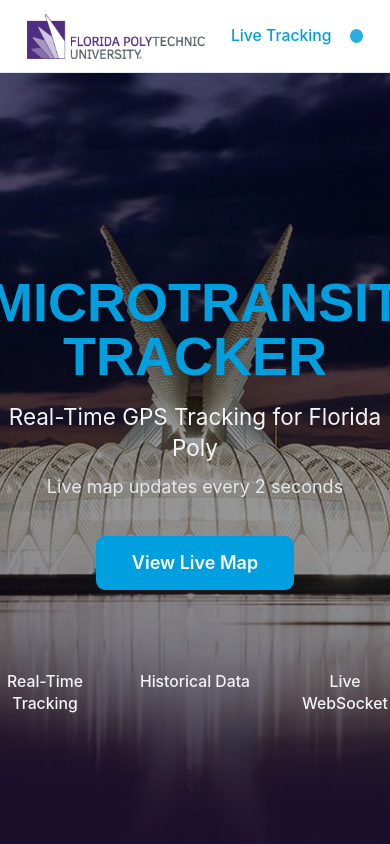
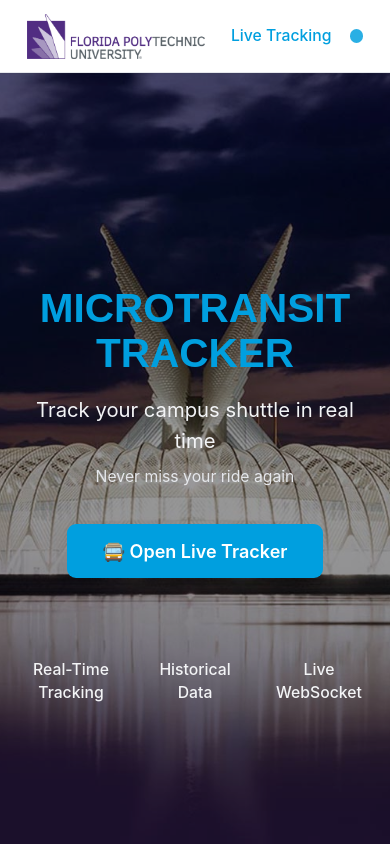
Before and after one commit to alecke04/microtransit-frontend, a Next.js app: page / in a window 390 px wide. Shown: the top 844 px of the page. Built offline with nearby package versions, Linux system fonts and the light colour scheme.

Commit message:
UX: Polish UI for production - clickable logo, better status messages, improved hero text, color legend, friendly error states

```diff
--- a/app/map/page.tsx
+++ b/app/map/page.tsx
@@ -23,8 +23,8 @@
       <Header />
       <main className="map-layout">
         <aside className="sidebar">
-          <Link href="/" className="mb-4 inline-block px-4 py-2 bg-fpuPurple text-white rounded-lg font-semibold hover:bg-fpuDark transition">
-            ← Back
+          <Link href="/" className="mb-6 inline-flex items-center gap-2 px-4 py-2 bg-fpuPurple text-white rounded-lg font-semibold hover:bg-fpuDark transition">
+            ← Home
           </Link>
           <h2>Device Status</h2>
           <ConnectionBadge connected={connected} />
--- a/app/page.tsx
+++ b/app/page.tsx
@@ -20,14 +20,14 @@
         <div className="relative z-10 w-full px-6 flex items-center justify-center">
           <div className="text-center max-w-2xl">
             <div className="mb-8">
-              <h1 className="text-5xl font-bold mb-4 text-fpuCyan">
+              <h1 className="text-4xl md:text-5xl font-bold mb-4 text-fpuCyan">
                 MicroTransit Tracker
               </h1>
-              <p className="text-xl text-gray-100 mb-2">
-                Real-Time GPS Tracking for Florida Poly
+              <p className="text-lg md:text-xl text-gray-100 mb-2">
+                Track your campus shuttle in real time
               </p>
-              <p className="text-gray-200">
-                Live map updates every 2 seconds
+              <p className="text-sm md:text-base text-gray-200">
+                Never miss your ride again
               </p>
             </div>
 
@@ -35,7 +35,7 @@
               href="/map"
               className="inline-block px-8 py-3 bg-fpuCyan text-white rounded-lg font-semibold hover:bg-fpuLight hover:shadow-lg transition-all transform hover:scale-105"
             >
-              View Live Map
+              🚍 Open Live Tracker
             </Link>
 
             <div className="mt-16 grid grid-cols-3 gap-8 max-w-2xl mx-auto text-sm">
--- a/components/DeviceStatusPanel.tsx
+++ b/components/DeviceStatusPanel.tsx
@@ -53,12 +53,12 @@
 
         <div className="flex justify-between">
           <span className="text-fpuMedium font-medium">Speed:</span>
-          <span className="text-fpuPurple font-mono">{location?.speed?.toFixed(1) ?? "-"} km/h</span>
+          <span className="text-fpuPurple font-mono">{location?.speed !== undefined && location?.speed !== null ? `${location.speed.toFixed(1)} km/h` : "Acquiring GPS..."}</span>
         </div>
 
         <div className="flex justify-between">
           <span className="text-fpuMedium font-medium">Accuracy:</span>
-          <span className="text-fpuPurple font-mono">{location?.accuracy?.toFixed(1) ?? "-"} m</span>
+          <span className="text-fpuPurple font-mono">{location?.accuracy !== undefined && location?.accuracy !== null ? `±${location.accuracy.toFixed(1)}m` : "Acquiring GPS..."}</span>
         </div>
 
         <div className="flex justify-between">
@@ -80,9 +80,18 @@
 
       <div className="text-xs text-fpuMedium bg-fpuBg rounded p-3 border border-fpuLight">
         <p className="font-medium mb-2">Speed Legend:</p>
-        <p>0-5 km/h = Stopped</p>
-        <p> 5-25 km/h = Moving</p>
-        <p>[RED_DOT] 25+ km/h = Fast</p>
+        <div className="flex items-center gap-2 mb-1">
+          <div className="w-2 h-2 bg-green-500 rounded-full"></div>
+          <p>0-5 km/h = Stopped</p>
+        </div>
+        <div className="flex items-center gap-2 mb-1">
+          <div className="w-2 h-2 bg-orange-500 rounded-full"></div>
+          <p>5-25 km/h = Moving</p>
+        </div>
+        <div className="flex items-center gap-2">
+          <div className="w-2 h-2 bg-red-600 rounded-full"></div>
+          <p>25+ km/h = Fast</p>
+        </div>
       </div>
     </div>
   );
--- a/components/Header.tsx
+++ b/components/Header.tsx
@@ -1,16 +1,18 @@
 "use client";
+
+import Link from "next/link";
 
 export default function Header() {
   return (
     <header className="bg-white border-b border-gray-200 shadow-sm sticky top-0 z-50">
       <div className="w-full px-6 py-3 flex items-center justify-between">
-        <div className="flex items-center flex-shrink-0">
+        <Link href="/" className="flex items-center flex-shrink-0 hover:opacity-80 transition-opacity">
           <img
             src="/FLPolyFullLogo_RGB-FC-1024x259.png"
             alt="Florida Polytechnic University"
-            className="h-10 w-auto"
+            className="h-10 w-auto cursor-pointer"
           />
-        </div>
+        </Link>
         <div className="flex items-center gap-4 flex-shrink-0 ml-auto">
           <span className="text-sm font-medium text-fpuCyan">Live Tracking</span>
           <div className="w-3 h-3 bg-fpuCyan rounded-full animate-pulse"></div>
--- a/components/SchedulePanel.tsx
+++ b/components/SchedulePanel.tsx
@@ -58,14 +58,14 @@
           } catch (upcomingError) {
             // Both failed
             if (active) {
-              setError("No schedule available");
+              setError("Schedule coming soon");
               setData(null);
             }
           }
         }
       } catch (err) {
         if (active) {
-          setError("Schedule unavailable");
+          setError("Schedule coming soon");
         }
       }
     };
@@ -80,7 +80,7 @@
   }, [deviceId]);
 
   if (error) {
-    return <div className="text-sm text-red-600">{error}</div>;
+    return <div className="text-sm text-fpuMedium italic">{error}</div>;
   }
 
   if (!data) {
--- a/styles/globals.css
+++ b/styles/globals.css
@@ -67,6 +67,8 @@
   overflow-y: auto;
   max-height: 100vh;
   box-sizing: border-box;
+  pointer-events: auto;
+  z-index: 40;
 }
 
 .sidebar h2 {
@@ -82,6 +84,7 @@
   position: relative;
   pointer-events: auto;
   overflow: hidden;
+  z-index: 10;
 }
 
 .map {
@@ -90,6 +93,7 @@
   background: #ffffff;
   position: relative;
   z-index: 1;
+  pointer-events: auto;
 }
 
 .map .leaflet-container {
@@ -97,6 +101,26 @@
   height: 100%;
   background: #ffffff;
   z-index: 1;
+  pointer-events: auto;
+}
+
+/* Pulsing marker animation */
+@keyframes pulse {
+  0% {
+    opacity: 1;
+    box-shadow: 0 0 0 0 rgba(16, 185, 129, 0.7);
+  }
+  50% {
+    box-shadow: 0 0 0 10px rgba(16, 185, 129, 0);
+  }
+  100% {
+    opacity: 1;
+    box-shadow: 0 0 0 0 rgba(16, 185, 129, 0);
+  }
+}
+
+.marker-pulse {
+  animation: pulse 2s infinite;
 }
 
 .map .leaflet-marker-pane,
```
